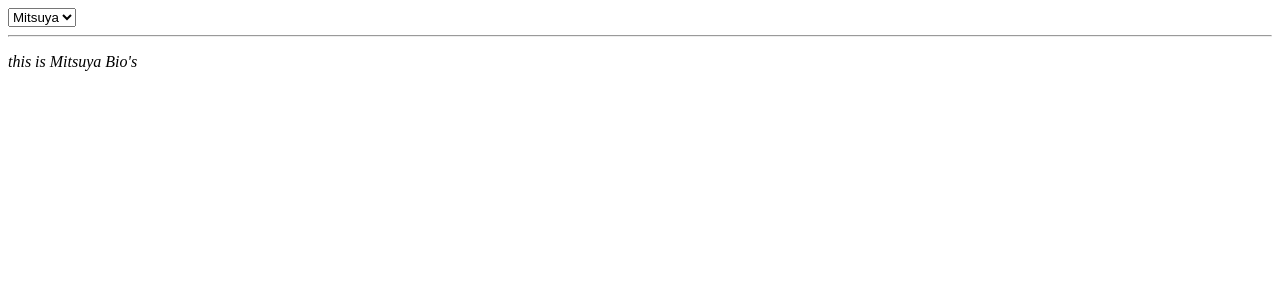
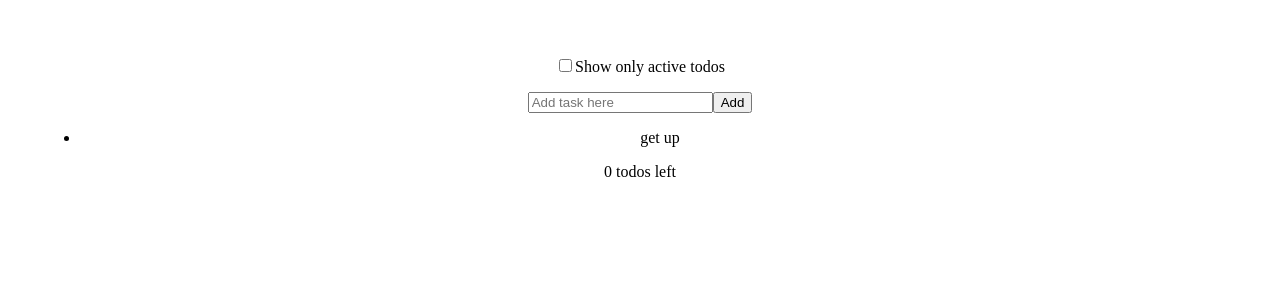
Before and after one commit to mitsuya-creator/reactjs-vite, a React (Vite) app: page / in a window 1280 px wide. Shown: the top 300 px of the page. Built offline with nearby package versions, Linux system fonts and the light colour scheme.

Commit message:
feat(): without context no effect

```diff
--- /dev/null
+++ b/src/components/button/add2.jsx
@@ -0,0 +1,7 @@
+let id = 1;
+export default function AddButton({ task, setTask, text, setText }) {
+    return <button type="button" onClick={() => {
+        setTask([...task, { id: id++, text: text, completed: false }])
+        setText("");
+    }} > Add</button >
+}
--- /dev/null
+++ b/src/components/view/taskList2.jsx
@@ -0,0 +1,3 @@
+export default function TaskList({ task }) {
+    return <li className={task.completed ? 'completed' : 'nostyle'}>{task.text}</li>
+}
--- a/src/features/App.jsx
+++ b/src/features/App.jsx
@@ -1,11 +1,27 @@
-import React, { useState, useEffect } from "react";
-import SelectPerson from "../components/view/select";
+import React, { useState } from "react";
+import { db } from "../assets/data/db";
+import TaskList from "../components/view/taskList2";
+import AddButton from "../components/button/add2";
+import "../css/App.css"
 
 export default function App() {
-
+  const [tasks, setTasks] = useState(db);
+  const [text, setText] = useState("")
+  const [activeTodos, setActiveTodos] = useState(false);
+  const leftTask = tasks.filter(task => task.completed != true)
+  const result = activeTodos ? leftTask : tasks;
   return (
     <>
-      <SelectPerson />
+      <p>
+        <input type="checkbox" checked={activeTodos} onChange={e => setActiveTodos(e.target.checked)} />
+        Show only active todos
+      </p>
+      <input type="text" value={text} placeholder="Add task here" onChange={e => setText(e.target.value)} />
+      <AddButton task={tasks} setTask={setTasks} text={text} setText={setText} />
+      <ul>
+        {result.map(task => <TaskList task={task} key={task.id} />)}
+      </ul>
+      <span>{leftTask.length} todos left</span>
     </>
   )
 }
```
